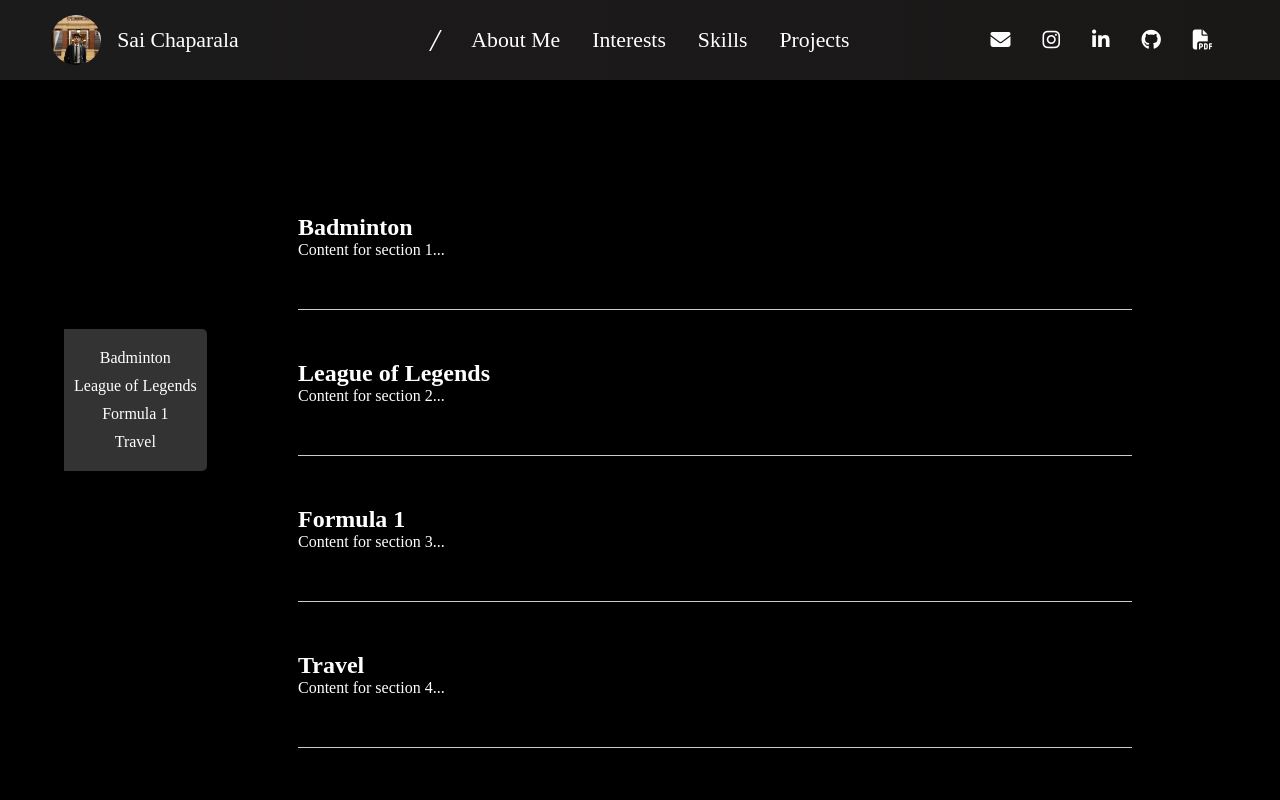
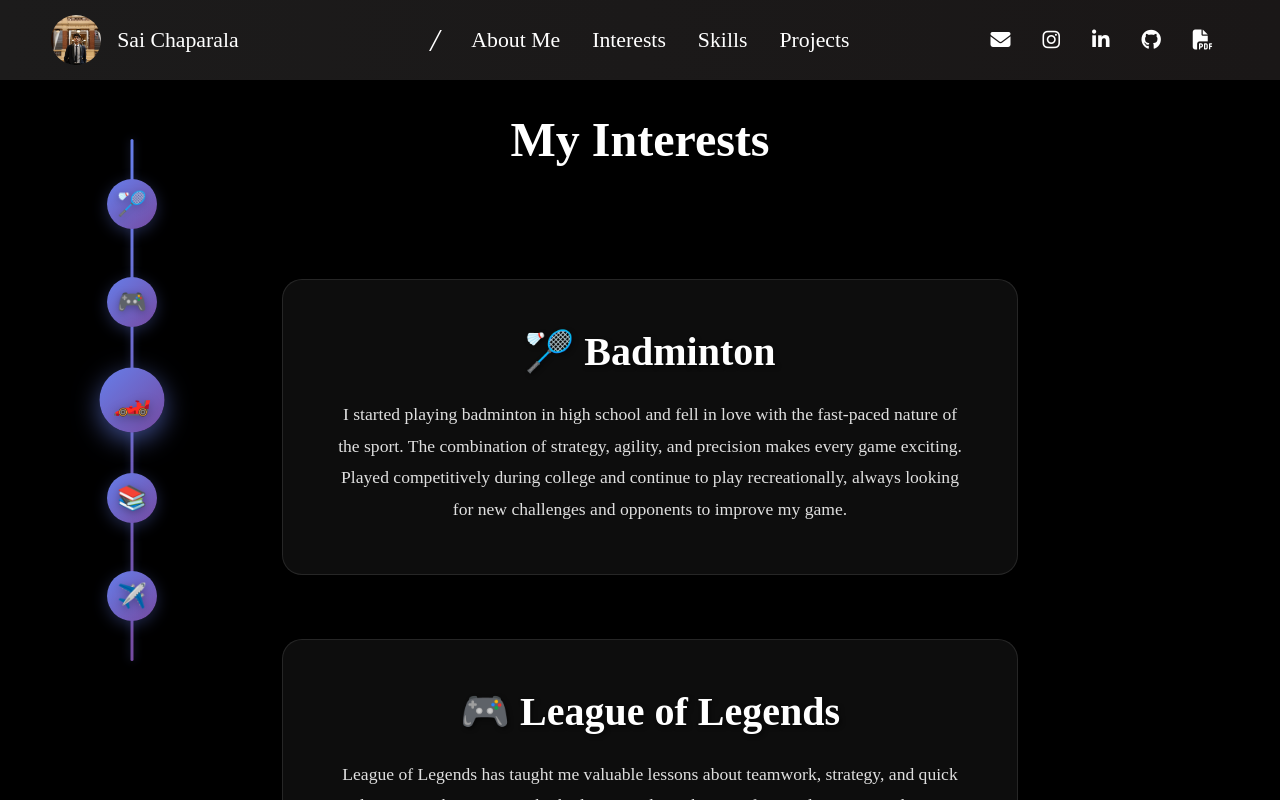
Before and after one commit to cskrishna9306/saichaparala.com, a React (Create React App) app: page /interests in a window 1280 px wide. Shown: the top 800 px of the page. Built offline with nearby package versions, Linux system fonts and the light colour scheme.

Commit message:
feat(interests): Completed a POC for the interests page

```diff
--- a/src/css/Interests.css
+++ b/src/css/Interests.css
@@ -3,55 +3,223 @@
 }
 
 .interests {
-    /* background: url('../../public/images/Image 1.JPEG') center center/cover no-repeat; */
     background-color: black;
-    display: flex;
-    flex-direction: column;
-    padding: 5% 10%;
+    min-height: 100vh;
+    padding: 2rem 0;
+    color: white;
 }
 
-
-  .roadmap {
-    position: fixed;
-    top: 50%;
-    left: 5%;
-    transform: translateY(-50%);
-    background-color: #333;
-    padding: 10px;
-    border-radius: 0 5px 5px 0;
+.interests h1 {
+    text-align: center;
+    font-size: 3rem;
+    margin-bottom: 3rem;
+    color: #fff;
+    text-shadow: 2px 2px 4px rgba(0, 0, 0, 0.5);
 }
 
-  .roadmap ul {
-    list-style-type: none;
+.interests-layout {
+    display: flex;
+    min-height: calc(100vh - 200px);
 }
 
-  .roadmap li {
-    margin: 10px 0;
+.timeline-sidebar {
+    position: fixed;
+    left: 2rem;
+    top: 50%;
+    transform: translateY(-50%);
+    width: 200px;
+    z-index: 10;
+}
+
+.timeline-line {
+    position: absolute;
+    left: 50%;
+    top: 0;
+    bottom: 0;
+    width: 3px;
+    background: linear-gradient(180deg, #667eea 0%, #764ba2 100%);
+    border-radius: 2px;
+    box-shadow: 0 0 10px rgba(102, 126, 234, 0.3);
+    transform: translateX(-50%);
+    z-index: 0;
+}
+
+.timeline-item {
+    position: relative;
+    margin: 2rem 0;
+    display: flex;
+    align-items: center;
+    justify-content: center;
+    cursor: pointer;
+    transition: all 0.3s ease;
+    padding: 0.5rem;
+    border-radius: 10px;
+}
+
+.timeline-item:hover {
+    background: rgba(255, 255, 255, 0.05);
+    transform: scale(1.1);
+}
+
+.timeline-dot {
+    position: relative;
+    width: 50px;
+    height: 50px;
+    background: linear-gradient(135deg, #667eea 0%, #764ba2 100%);
+    border-radius: 50%;
+    display: flex;
+    align-items: center;
+    justify-content: center;
+    z-index: 10;
+    transition: all 0.3s ease;
+    box-shadow: 0 4px 15px rgba(102, 126, 234, 0.3);
+    margin: 0 auto;
+}
+
+.timeline-item.active .timeline-dot {
+    transform: scale(1.3);
+    box-shadow: 0 6px 20px rgba(102, 126, 234, 0.6);
+}
+
+.interest-icon {
+    font-size: 1.5rem;
+    filter: drop-shadow(0 2px 4px rgba(0, 0, 0, 0.3));
+}
+
+.interest-logo {
+    width: 30px;
+    height: 30px;
+    object-fit: contain;
+    filter: drop-shadow(0 2px 4px rgba(0, 0, 0, 0.3));
+}
+
+.interests-content {
+    margin-left: 250px;
+    padding: 0 2rem;
+    max-width: 800px;
+    width: 100%;
+}
+
+.interest-section {
+    margin: 4rem auto;
+    padding: 3rem;
+    background: rgba(255, 255, 255, 0.05);
+    border-radius: 20px;
+    border: 1px solid rgba(255, 255, 255, 0.1);
+    backdrop-filter: blur(10px);
+    box-shadow: 0 8px 32px rgba(0, 0, 0, 0.3);
+    transition: all 0.3s ease;
+    scroll-margin-top: 100px;
+    width: 100%;
+    max-width: 100%;
+    box-sizing: border-box;
+}
+
+.interest-section:hover {
+    background: rgba(255, 255, 255, 0.08);
+    transform: translateY(-5px);
+    box-shadow: 0 12px 40px rgba(0, 0, 0, 0.4);
+}
+
+.interest-section h2 {
+    margin: 0 0 1.5rem 0;
+    font-size: 2.5rem;
+    color: #fff;
+    text-shadow: 2px 2px 4px rgba(0, 0, 0, 0.5);
+    display: flex;
+    align-items: center;
+    justify-content: center;
+    gap: 1rem;
     text-align: center;
 }
 
-  .roadmap a {
-    color: #fff;
-    text-decoration: none;
-    font-size: 16px;
+.interest-section p {
+    margin: 0;
+    color: #e0e0e0;
+    line-height: 1.8;
+    font-size: 1.1rem;
+    text-align: center;
+    max-width: 100%;
+    width: 100%;
 }
 
-  .roadmap a:hover {
-    color: #ddd;
+/* Mobile Responsive */
+@media (max-width: 1024px) {
+    .timeline-sidebar {
+        left: 1rem;
+        width: 150px;
     }
 
-  .content {
-    margin-left: 150px; /* Adjust margin to prevent content from overlapping with the roadmap */
-    padding: 20px;
-    color: white;
+    .interests-content {
+        margin-left: 180px;
+        padding: 0 1rem;
     }
 
-  section {
-    padding: 50px 0;
-    border-bottom: 1px solid #ccc;
+    .timeline-label {
+        margin-left: 50px;
+        padding: 0.4rem 0.8rem;
     }
 
-  section h2 {
-    margin-top: 0;
-    color: white;
+    .timeline-label span {
+        font-size: 0.8rem;
     }
+}
+
+@media (max-width: 768px) {
+    .interests h1 {
+        font-size: 2rem;
+        margin-bottom: 2rem;
+    }
+
+    .interests-layout {
+        flex-direction: column;
+    }
+
+    .timeline-sidebar {
+        position: relative;
+        left: 0;
+        top: 0;
+        transform: none;
+        width: 100%;
+        margin-bottom: 2rem;
+        padding: 0 1rem;
+    }
+
+    .timeline-line {
+        display: none;
+    }
+
+    .timeline-item {
+        display: inline-block;
+        margin: 0.5rem;
+        padding: 0.8rem;
+        background: rgba(255, 255, 255, 0.1);
+        border-radius: 50%;
+        border: 1px solid rgba(255, 255, 255, 0.2);
+    }
+
+    .timeline-dot {
+        display: flex;
+        width: 40px;
+        height: 40px;
+    }
+
+    .interest-logo {
+        width: 25px;
+        height: 25px;
+    }
+
+    .interests-content {
+        margin-left: 0;
+        padding: 0 1rem;
+    }
+
+    .interest-section {
+        margin: 2rem 0;
+        padding: 2rem;
+    }
+
+    .interest-section h2 {
+        font-size: 2rem;
+    }
+}
--- a/src/pages/Interests.js
+++ b/src/pages/Interests.js
@@ -1,36 +1,131 @@
-import React from 'react';
+import React, { useState, useRef, useEffect } from 'react';
 import '../css/Interests.css'
 
 function Interests() {
+  const [activeInterest, setActiveInterest] = useState('badminton');
+
+  const interests = [
+    {
+      id: 'badminton',
+      title: 'Badminton',
+      icon: '🏸',
+      details: 'I started playing badminton in high school and fell in love with the fast-paced nature of the sport. The combination of strategy, agility, and precision makes every game exciting. Played competitively during college and continue to play recreationally, always looking for new challenges and opponents to improve my game.'
+    },
+    {
+      id: 'lol',
+      title: 'League of Legends',
+      icon: '🎮',
+      details: 'League of Legends has taught me valuable lessons about teamwork, strategy, and quick decision-making. I enjoy both playing and watching professional esports, analyzing different strategies and champion combinations. The game has helped me develop better communication skills and strategic thinking that I apply in my professional life.'
+    },
+    {
+      id: 'f1',
+      title: 'Formula 1',
+      icon: '🏎️',
+      details: 'F1 combines my love for technology, strategy, and competition. I follow multiple teams and drivers, and enjoy analyzing race strategies and technical innovations. The engineering marvels and data-driven approach to racing fascinates me, and I often find parallels between F1 strategy and software development methodologies.'
+    },
+    {
+      id: 'books',
+      title: 'Books',
+      icon: '📚',
+      details: 'Reading is one of my favorite ways to learn and expand my perspective. I enjoy a wide range of genres from technical books on software engineering and cloud computing to biographies of successful entrepreneurs and thought leaders. Books have been instrumental in shaping my thinking and providing insights that I apply both personally and professionally.'
+    },
+    {
+      id: 'travel',
+      title: 'Travel',
+      icon: '✈️',
+      details: 'Traveling has broadened my perspective and taught me adaptability. I enjoy both planned adventures and spontaneous trips, always seeking new experiences. From exploring ancient temples in Asia to hiking through national parks in the US, each journey teaches me something new about different cultures, cuisines, and ways of life.'
+    }
+  ];
+
+  const sectionRefs = useRef({});
+
+  const scrollToSection = (interestId) => {
+    setActiveInterest(interestId);
+    const element = sectionRefs.current[interestId];
+    if (element) {
+      element.scrollIntoView({
+        behavior: 'smooth',
+        block: 'start'
+      });
+    }
+  };
+
+  // Scroll detection to update active interest
+  useEffect(() => {
+    const handleScroll = () => {
+      const scrollPosition = window.scrollY + window.innerHeight / 2;
+
+      // Find which section is currently in view
+      let currentSection = 'badminton';
+
+      interests.forEach(interest => {
+        const element = sectionRefs.current[interest.id];
+        if (element) {
+          const rect = element.getBoundingClientRect();
+          const elementTop = rect.top + window.scrollY;
+          const elementBottom = elementTop + rect.height;
+
+          if (scrollPosition >= elementTop && scrollPosition <= elementBottom) {
+            currentSection = interest.id;
+          }
+        }
+      });
+
+      setActiveInterest(currentSection);
+    };
+
+    // Add scroll event listener
+    window.addEventListener('scroll', handleScroll);
+
+    // Initial check
+    handleScroll();
+
+    // Cleanup
+    return () => {
+      window.removeEventListener('scroll', handleScroll);
+    };
+  }, [interests]);
+
   return (
     <div className='interests'>
-        <div class="roadmap">
-    <ul>
-      <li><a href="#badminton">Badminton</a></li>
-      <li><a href="#lol">League of Legends</a></li>
-      <li><a href="#f1">Formula 1</a></li>
-      <li><a href="#travel">Travel</a></li>
-    </ul>
-  </div>
+      <h1>My Interests</h1>
 
-  <div class="content">
-    <section id="badminton">
-      <h2>Badminton</h2>
-      <p>Content for section 1...</p>
-    </section>
-    <section id="lol">
-      <h2>League of Legends</h2>
-      <p>Content for section 2...</p>
-    </section>
-    <section id="f1">
-      <h2>Formula 1</h2>
-      <p>Content for section 3...</p>
-    </section>
-    <section id="travel">
-      <h2>Travel</h2>
-      <p>Content for section 4...</p>
-    </section>
-  </div>
+      <div className="interests-layout">
+        <div className="timeline-sidebar">
+          <div className="timeline-line"></div>
+
+          {interests.map((interest, index) => (
+            <div
+              key={interest.id}
+              className={`timeline-item ${activeInterest === interest.id ? 'active' : ''}`}
+              onClick={() => scrollToSection(interest.id)}
+              title={interest.title}
+            >
+              <div className="timeline-dot">
+                {typeof interest.icon === 'string' ? (
+                  <span className="interest-icon">{interest.icon}</span>
+                ) : (
+                  <img src={interest.icon} alt={interest.title} className="interest-logo" />
+                )}
+              </div>
+            </div>
+          ))}
+        </div>
+
+        <div className="interests-content">
+          {interests.map(interest => (
+            <section
+              key={interest.id}
+              id={interest.id}
+              ref={el => sectionRefs.current[interest.id] = el}
+              className="interest-section"
+            >
+              <h2>{interest.icon} {interest.title}</h2>
+              <p>{interest.details}</p>
+            </section>
+          ))}
+        </div>
+      </div>
     </div>
   );
 }
```
Also changed, not shown: src/images/interests/f1.jpg (added). Lines whose indentation alone changed are shown as unchanged.
